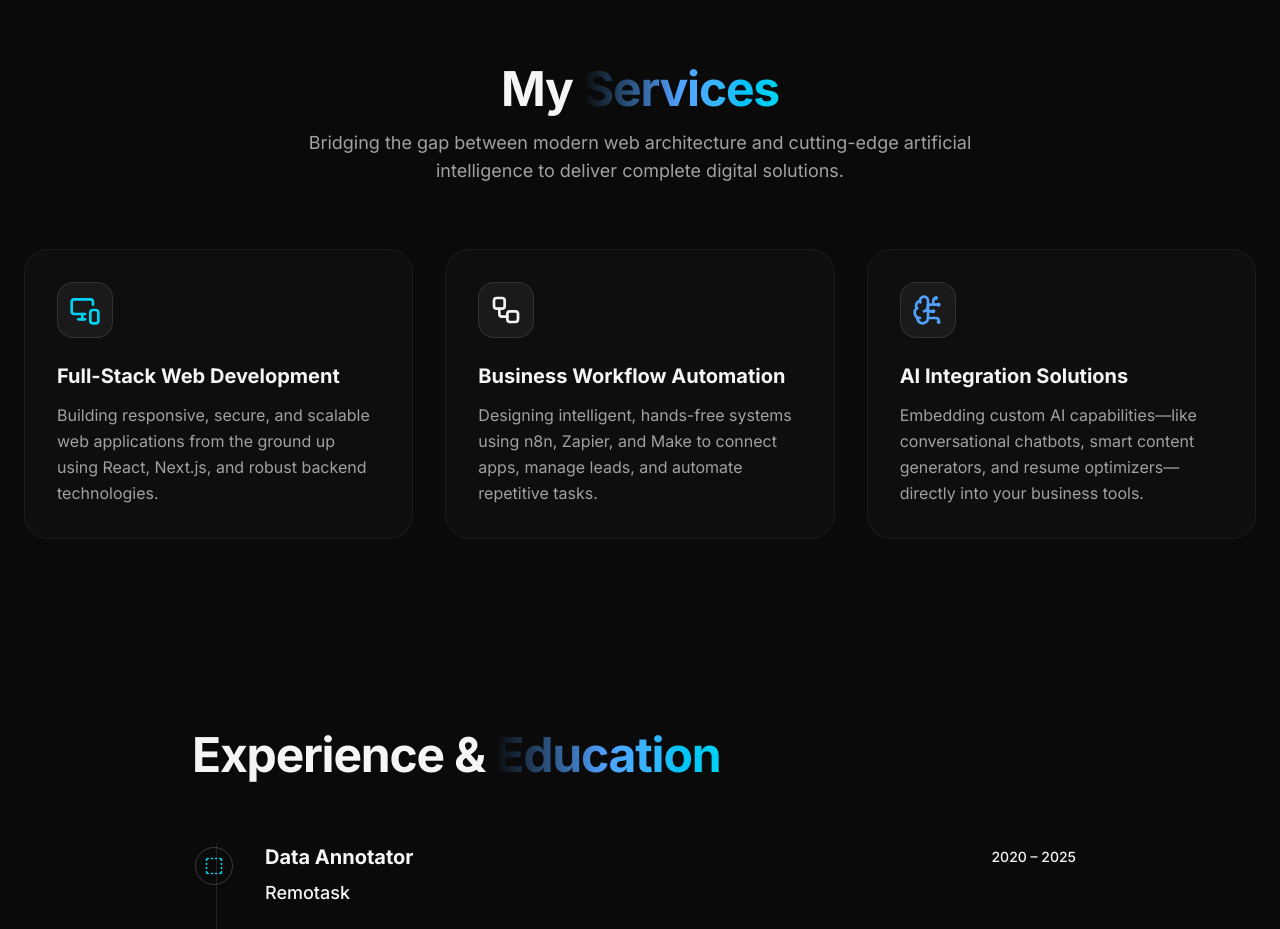
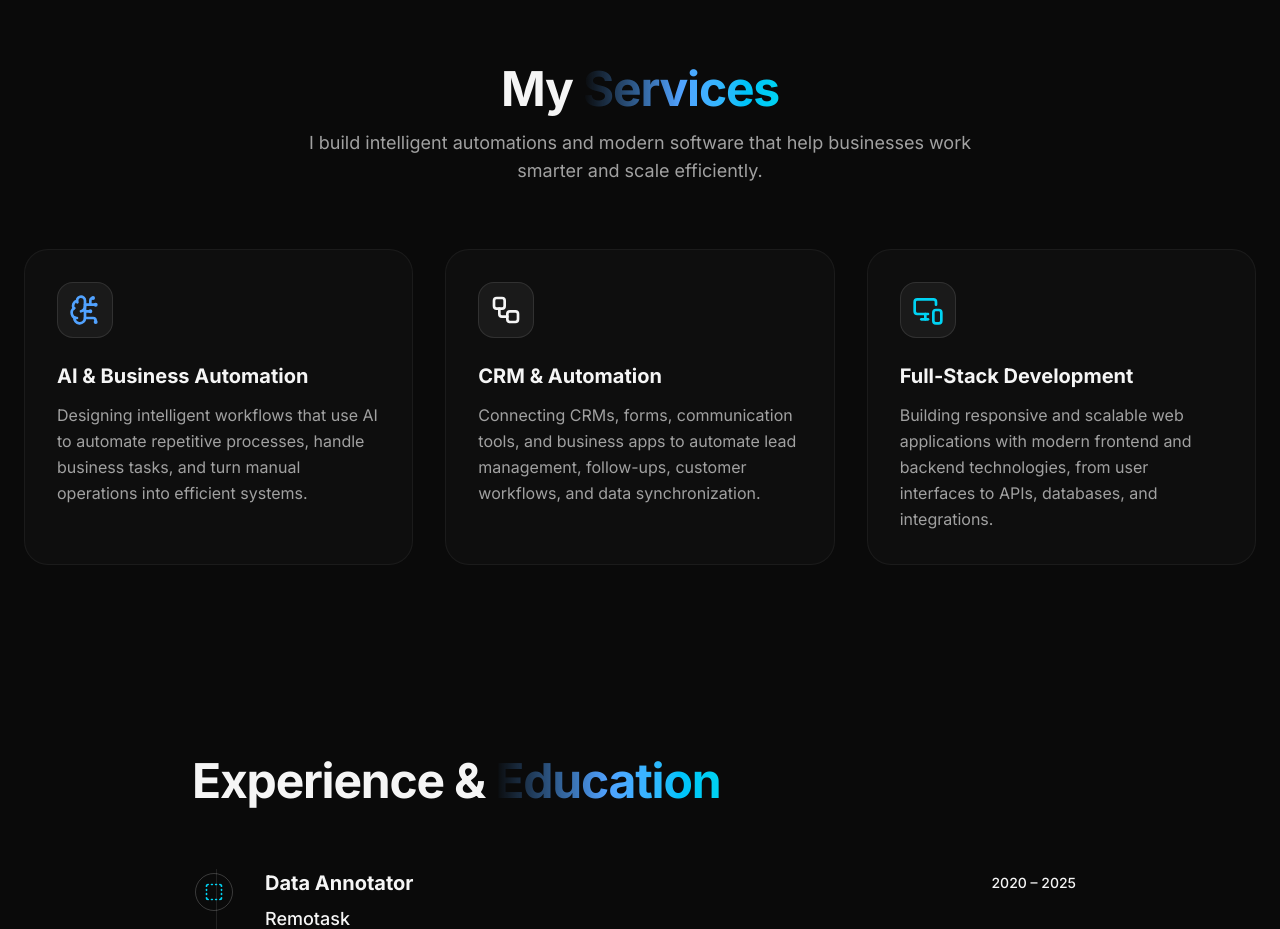
Before and after one commit to ken122704/portfolio, a Next.js app: page / in a window 1280 px wide. Shown: the part 1560-2489 px from the top of the page. Built offline with nearby package versions, Linux system fonts and the light colour scheme.

Commit message:
update services

```diff
--- a/components/Services.tsx
+++ b/components/Services.tsx
@@ -5,19 +5,22 @@ import { MonitorSmartphone, Workflow, BrainCircuit } from "lucide-react";
 
 const services = [
   {
-    title: "Full-Stack Web Development",
-    description: "Building responsive, secure, and scalable web applications from the ground up using React, Next.js, and robust backend technologies.",
-    icon: <MonitorSmartphone className="text-cyan-400" size={32} />,
+    title: "AI & Business Automation",
+    description:
+      "Designing intelligent workflows that use AI to automate repetitive processes, handle business tasks, and turn manual operations into efficient systems.",
+    icon: <BrainCircuit className="text-blue-400" size={32} />,
   },
   {
-    title: "Business Workflow Automation",
-    description: "Designing intelligent, hands-free systems using n8n, Zapier, and Make to connect apps, manage leads, and automate repetitive tasks.",
+    title: "CRM & Automation",
+    description:
+      "Connecting CRMs, forms, communication tools, and business apps to automate lead management, follow-ups, customer workflows, and data synchronization.",
     icon: <Workflow className="text-brand" size={32} />,
   },
   {
-    title: "AI Integration Solutions",
-    description: "Embedding custom AI capabilities—like conversational chatbots, smart content generators, and resume optimizers—directly into your business tools.",
-    icon: <BrainCircuit className="text-blue-400" size={32} />,
+    title: "Full-Stack Development",
+    description:
+      "Building responsive and scalable web applications with modern frontend and backend technologies, from user interfaces to APIs, databases, and integrations.",
+    icon: <MonitorSmartphone className="text-cyan-400" size={32} />,
   },
 ];
 
@@ -37,7 +40,7 @@ export default function Services() {
             <span className="bg-gradient-to-r from-brand via-blue-400 to-cyan-400 bg-clip-text text-transparent">Services</span>
           </h2>
           <p className=" text-neutral-400 max-w-2xl mx-auto text-lg">
-            Bridging the gap between modern web architecture and cutting-edge artificial intelligence to deliver complete digital solutions.
+           I build intelligent automations and modern software that help businesses work smarter and scale efficiently.
           </p>
         </motion.div>
 
```
